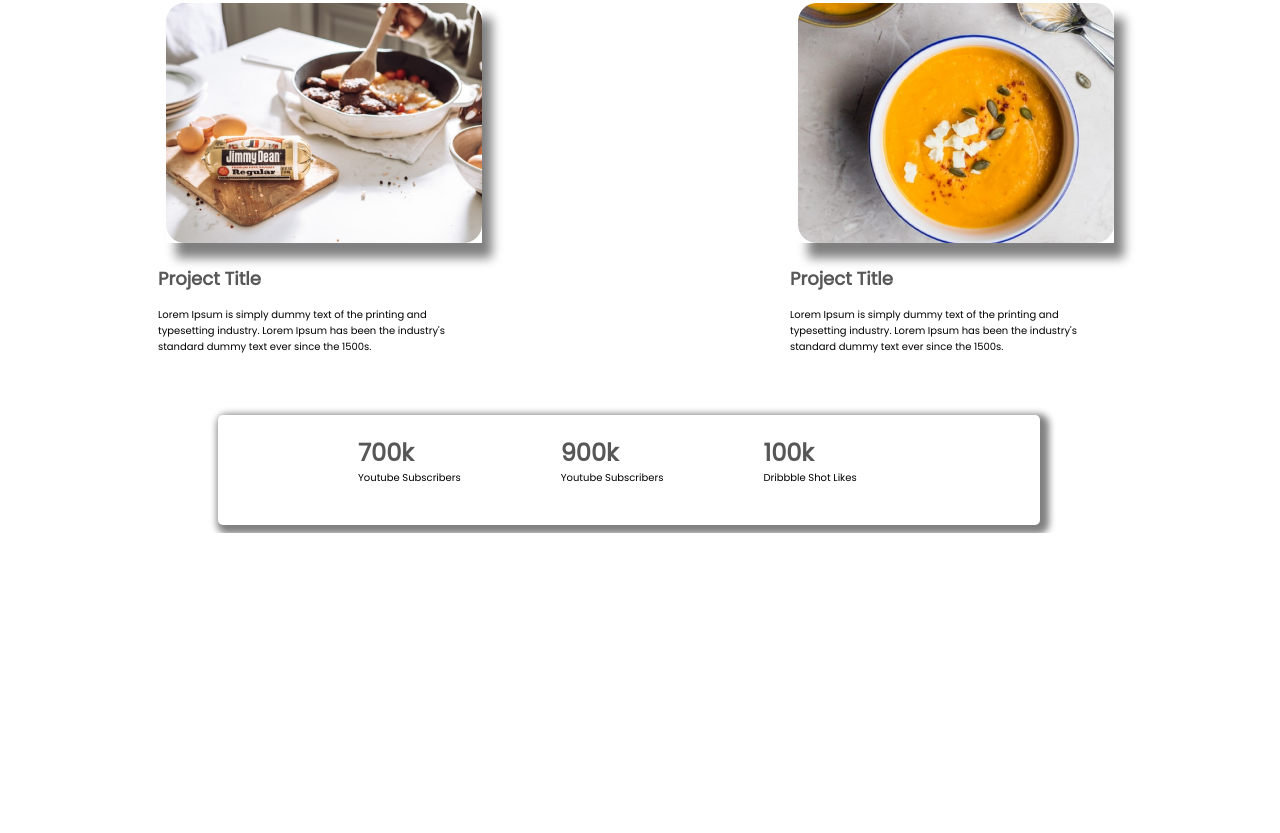
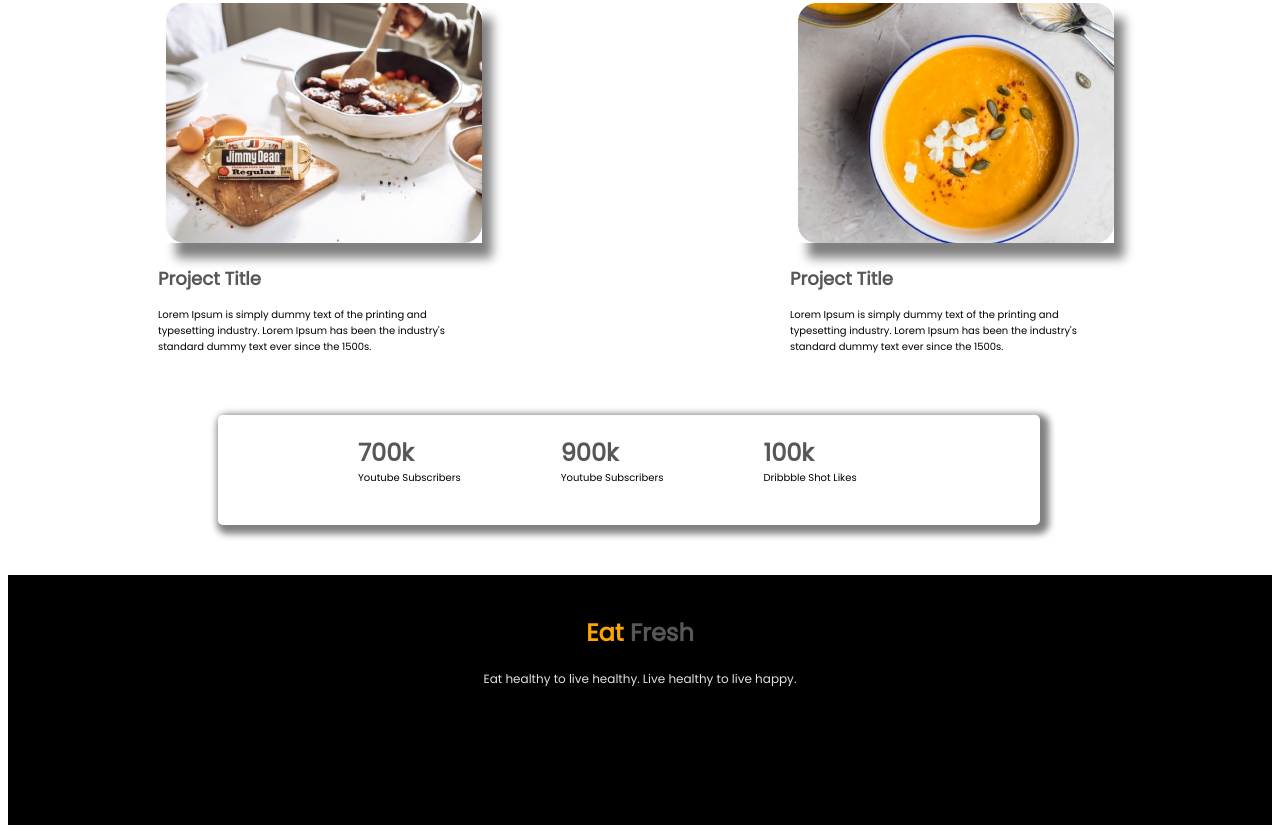
Before and after one commit to uh-shuvo/Eat-healthy-2, a plain HTML site: page index.html in a window 1280 px wide. Shown: the part 1301-2134 px from the top of the page. Before the commit the page ends 1834 px from the top, so only its background shows below. Drawn offline with Linux system fonts and the light colour scheme; a web font is replaced by a local one.

Commit message:
eat added

```diff
--- a/index.html
+++ b/index.html
@@ -95,6 +95,13 @@
                 <p class="common-p">Dribbble Shot Likes</p>
             </div>
         </section>
+
+        <section class="footer-section">
+            <div class="eat-fresh">
+                <h2><span class="eat">Eat</span> Fresh</h2>
+                <p class="healthy">Eat healthy to live healthy. Live healthy to live happy.</p>
+            </div>
+        </section>
     </body>
 
 </html>
--- a/style.css
+++ b/style.css
@@ -138,3 +138,26 @@ h2 {
     font-weight: 900;
     margin-bottom: -10px;
 }
+
+.eat-fresh {
+    text-align: center;
+}
+
+.eat {
+    color: orange;
+}
+
+.footer-section {
+    margin-top: 50px;
+    background-color: black;
+    height: 250px;
+}
+
+.healthy {
+    color: #e0e1e2;
+    font-size: 12px;
+}
+
+.eat-fresh {
+    padding-top: 20px;
+}
```
